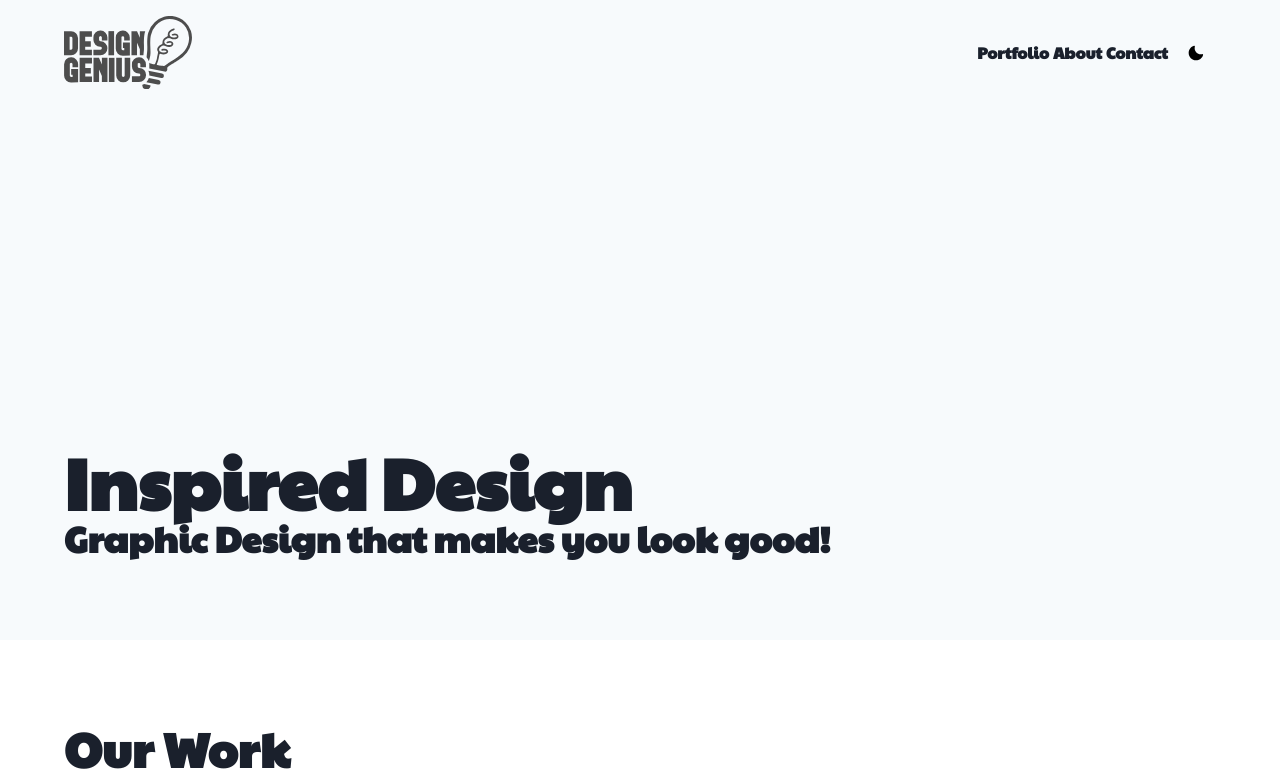
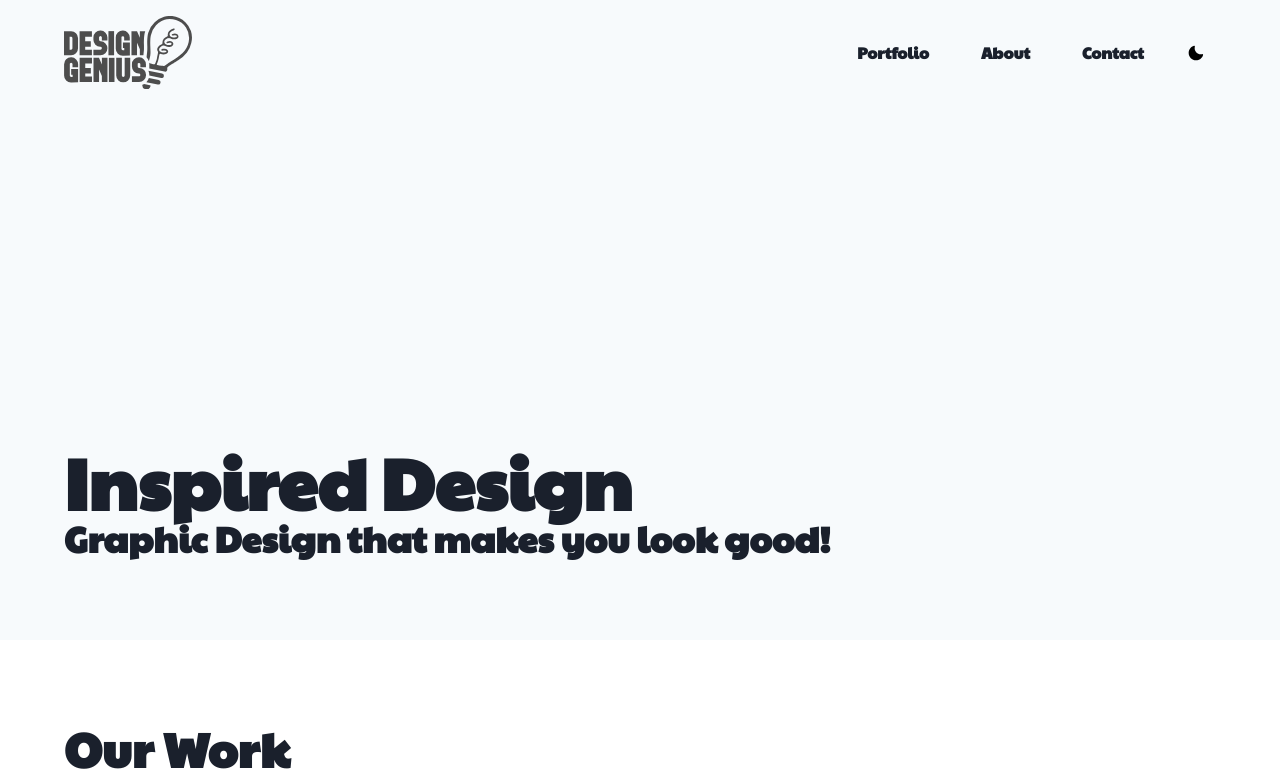
Before and after one commit to JeffMusgrave/designgenius-nextjs-2021, a Next.js app: page / in a window 1280 px wide. Shown: the top 784 px of the page. Built offline with nearby package versions, Linux system fonts and the light colour scheme.

Commit message:
mobile nav fixed

```diff
--- a/components/Contact/Contact.js
+++ b/components/Contact/Contact.js
@@ -10,10 +10,10 @@ export default function ContactComponent(props) {
     <FullSection>
       <ContentConstrainer display="flex">
         <Stack
-          spacing={{ base: "2.5rem", sm: "5rem" }}
+          spacing={{ base: "2.5rem", md: "5rem" }}
           align="stretch"
           w="100%"
-          direction={{ base: "column", sm: "row" }}
+          direction={{ base: "column", md: "row" }}
         >
           <VStack align="stretch" flex="3">
             <Heading as="h2">Let's work together</Heading>
--- a/components/Header/NavButton.js
+++ b/components/Header/NavButton.js
@@ -8,7 +8,8 @@ export default function NavButton(props) {
         w={{ base: "full", md: "auto" }}
         variant="ghost"
         navigation="true"
-        size={{ base: "xl", md: "md" }}
+        size="lg"
+        fontSize={{ base: "4xl", md: "md" }}
       >
         {props.children}
       </Button>
--- a/components/Header/Navigation.js
+++ b/components/Header/Navigation.js
@@ -24,12 +24,11 @@ export function NavMobile({ mobileNav, bg }) {
       left={0}
       right={0}
       display={{ base: mobileNav.isOpen ? "flex" : "none", md: "none" }}
-      p={2}
+      // p={2}
       pb={4}
       m={2}
       bg={bg}
       h="100vh"
-      w="100vw"
       spacing={20}
       justifyContent="center"
     >
--- a/styles/designgenius/attributes/button.js
+++ b/styles/designgenius/attributes/button.js
@@ -1,5 +1,4 @@
 const Button = {
-  sizes: { xl: { h: "56px", fontSize: "lg", px: "32px" } },
   variants: {
     ghost: (props) => ({
       fontFamily: props.navigation ? "Paytone One" : "Open Sans",
```
